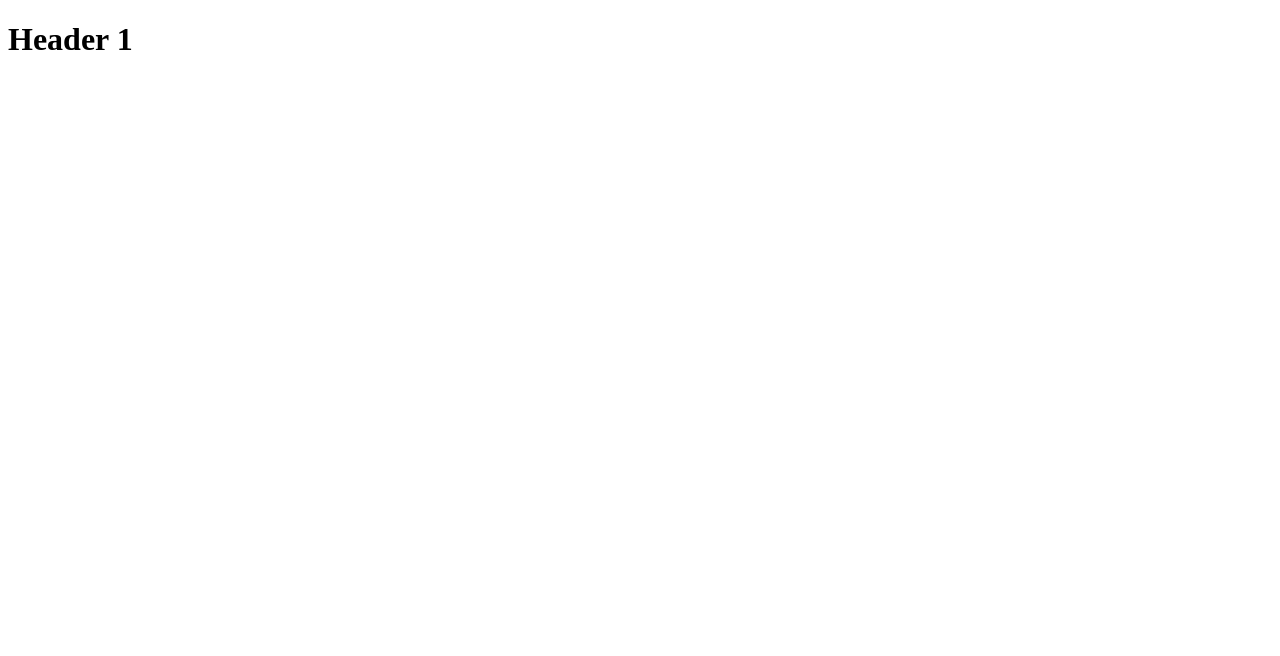
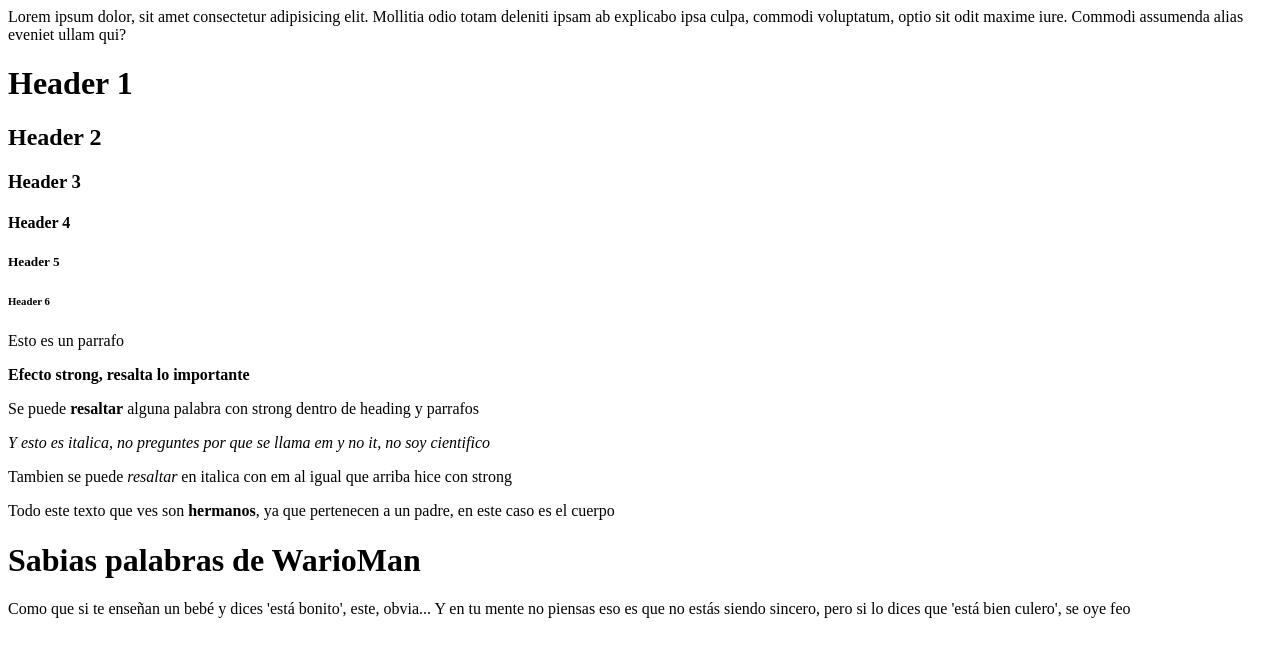
Before and after one commit to Managarmr19/git_test, a plain HTML site: page html-boilerplate/index.html in a window 1280 px wide. Drawn offline with Linux system fonts and the light colour scheme.

Commit message:
Mejoras gente, mejoras

```diff
--- a/html-boilerplate/index.html
+++ b/html-boilerplate/index.html
@@ -6,6 +6,24 @@
         <title>Titulo pagina</title>
     </head>
     <body>
+        Lorem ipsum dolor, sit amet consectetur adipisicing elit. Mollitia odio totam deleniti ipsam ab explicabo ipsa culpa, commodi voluptatum, optio sit odit maxime iure. Commodi assumenda alias eveniet ullam qui?
         <h1>Header 1</h1>
+        <h2>Header 2</h2>
+        <h3>Header 3</h3>
+        <h4>Header 4</h4>
+        <h5>Header 5</h5>
+        <h6>Header 6</h6>
+        <p>Esto es un parrafo</p>
+        <strong>Efecto strong, resalta lo importante</strong>
+        <p>Se puede <strong>resaltar</strong> alguna palabra con strong dentro de heading y parrafos</p>
+        <em>Y esto es italica, no preguntes por que se llama em y no it, no soy cientifico</em>
+        <p>Tambien se puede <em>resaltar</em> en italica con em al igual que arriba hice con strong</p>
+        <p>Todo este texto que ves son <strong>hermanos</strong>, ya que pertenecen a un padre, en este caso es el cuerpo</p>
+        <!--Soy un comentario en html y nada de lo que escriba aqui aparece a vista del publico-->
+        <h1>Sabias palabras de WarioMan</h1>
+        <p>Como que si te enseñan un bebé y dices 'está bonito', este, obvia... Y en tu mente no piensas eso es que no estás siendo sincero, pero si lo dices que 'está bien culero', se oye feo</p>
+        <!-- Manera rapida de poner un comentario... apretas ctrl+shift+/ -->
+         <!-- De nada~ -->
+
     </body>
 </html>
```
